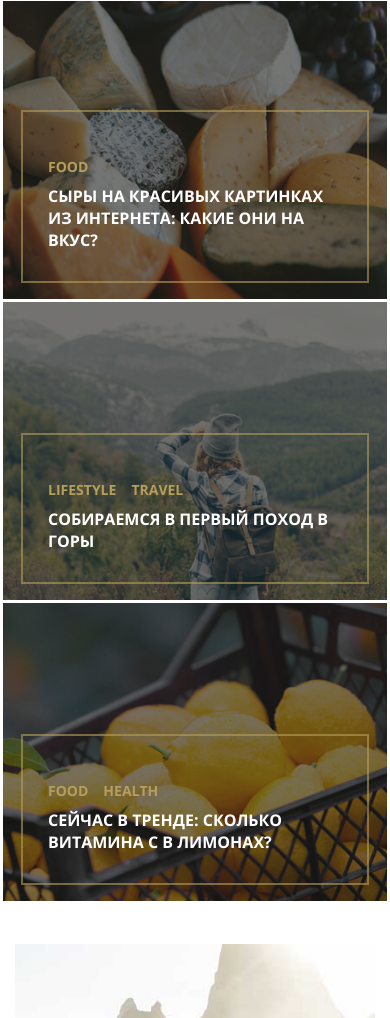
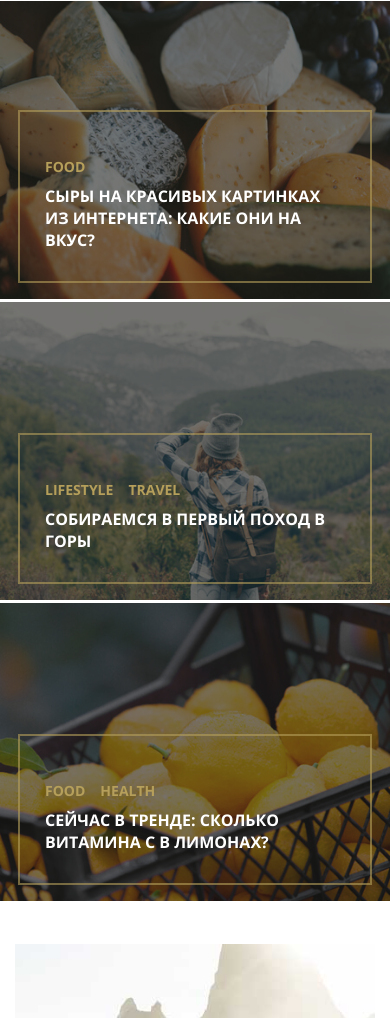
Before and after one commit to nadezhda-makarova/diplom, a plain HTML site: page index.html in a window 390 px wide. Shown: the part 982-2000 px from the top of the page. Drawn offline with Linux system fonts and the light colour scheme.

Commit message:
Add files via upload

```diff
--- a/css/styles.css
+++ b/css/styles.css
@@ -935,6 +935,7 @@ select::-ms-expand {
 
   .news-list {
     flex: 0 0 calc(100% - 300px);
+    margin-right: 5px;
   }
 
   .aside {
@@ -1000,6 +1001,14 @@ select::-ms-expand {
 }
 
 @media screen and (max-width: 1154px) {
+  .card {
+    width: calc(100% - 3px);
+    max-width: initial;
+    flex: 0 0 49%;
+  }
+}
+
+@media screen and (max-width: 1154px) {
   .content {
     flex-wrap: wrap;
     justify-content: center;
@@ -1009,6 +1018,20 @@ select::-ms-expand {
   }
   .card:last-child {
     margin-left: 3px;
+  }
+}
+
+@media screen and (max-width: 790px) {
+  .card {
+    max-width: initial;
+    margin-left: 0;
+    flex: 0 0 100%;
+  }
+  .card:last-child {
+    margin-left: 0;
+  }
+  .card .content-block {
+    width: 100%;
   }
 }
 
@@ -1092,6 +1115,7 @@ select::-ms-expand {
 
   .news-list {
     flex: 1 1 100%;
+    margin-right: 0;
   }
 
   .news-img {
--- a/index.html
+++ b/index.html
@@ -58,6 +58,7 @@
 
   <main class="main-content">
     <section class="trends">
+      <div class="full-width">
         <h2 class="title-section">Сейчас в тренде</h2>
         <div class="content">
           <section class="card trend-1">
@@ -95,6 +96,7 @@
               <a href="#0" class="title">Сейчас в тренде: сКОЛЬКО ВИТАМИНА c В ЛИМОНАХ?</a>
             </div>
           </section>
+        </div>
       </div>
     </section>
     <section>
```
Lines whose indentation alone changed are shown as unchanged.
